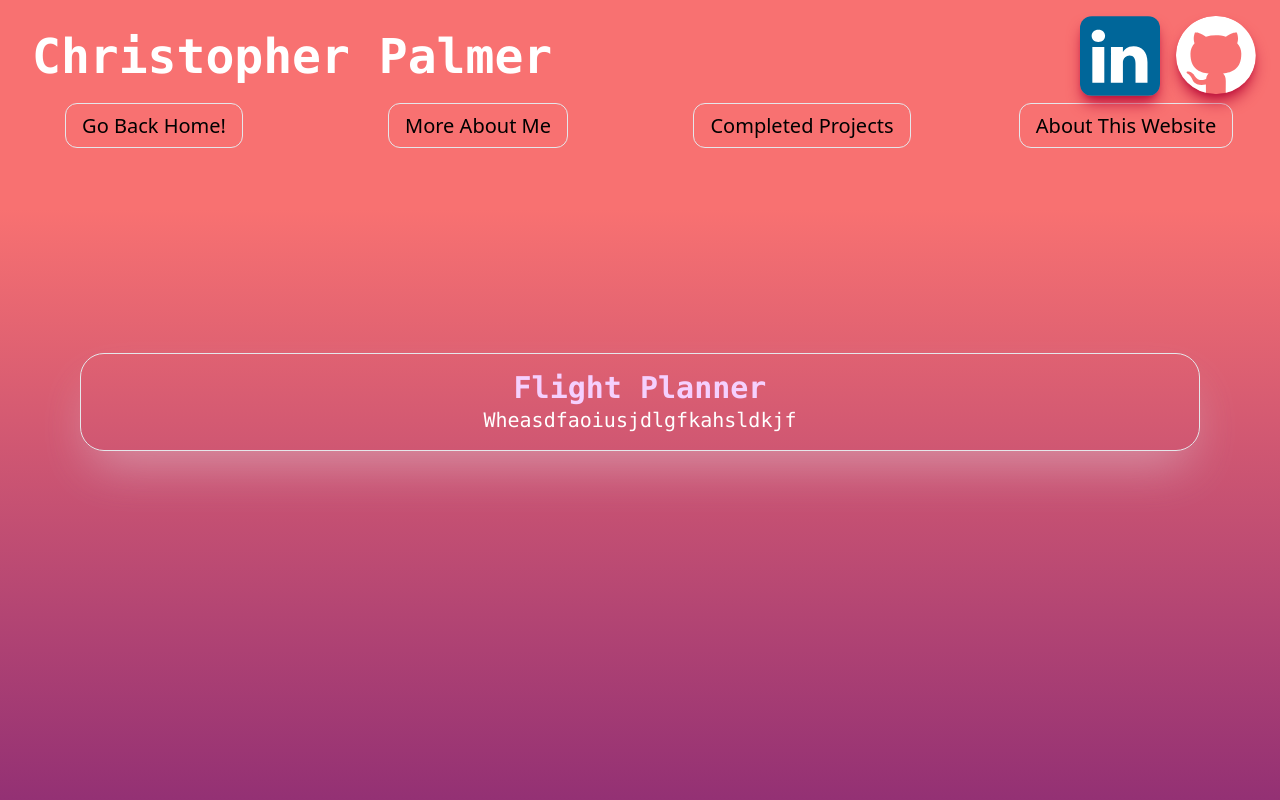
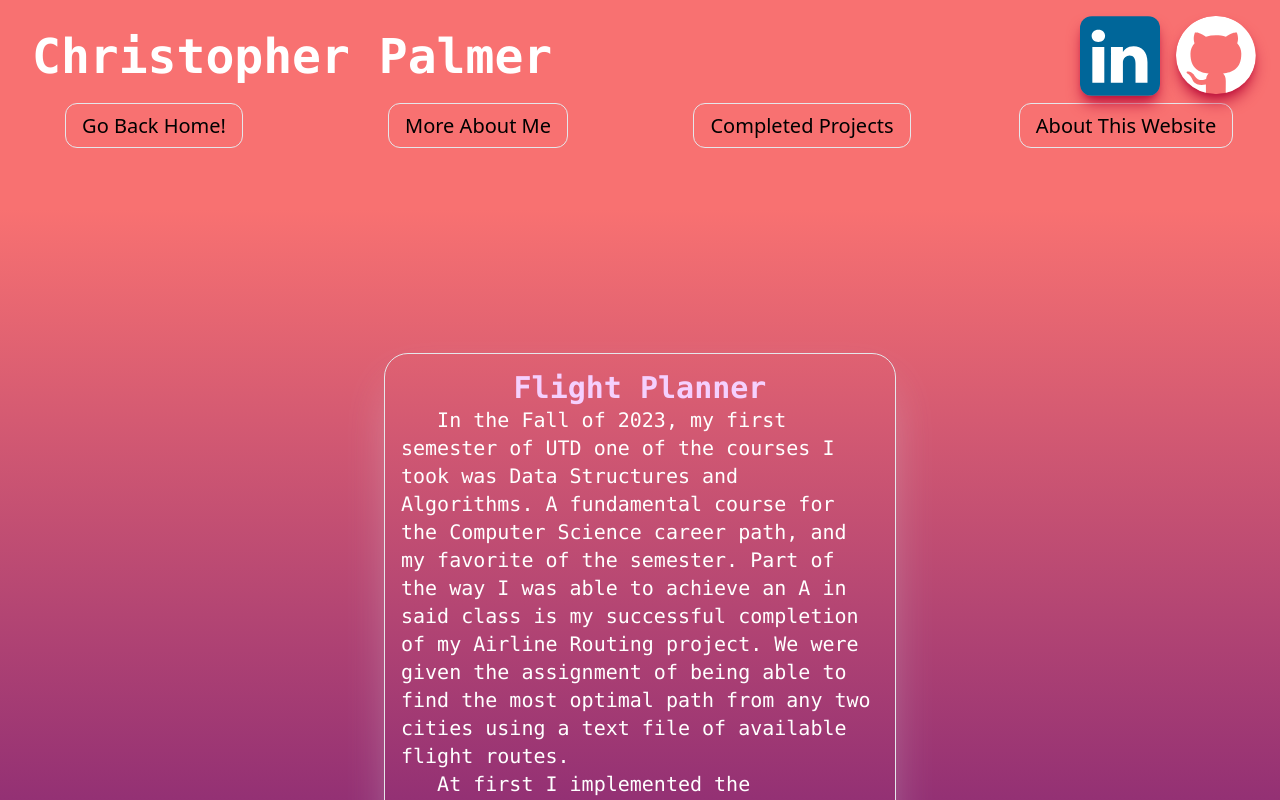
Before and after one commit to cjpalmer330/cjpalmer330.github.io, a React (Create React App) app: page /Projects/FlightPlanner in a window 1280 px wide. Shown: the top 800 px of the page. Built offline with nearby package versions, Linux system fonts and the light colour scheme.

Commit message:
index.html change

```diff
--- a/index.html
+++ b/index.html
@@ -1,7 +1,4 @@
 <!DOCTYPE html>
 <html lang="en">
-  <body>
-    <h1>Hello World</h1>
-    <p>I'm hosted with GitHub Pages.</p>
-  </body>
+<script src="index.js"></script>
 </html>
--- a/src/Pages/FlightPlanner.js
+++ b/src/Pages/FlightPlanner.js
@@ -6,11 +6,12 @@
     <div className="Project h-screen">
       <SocialBar />
       <body className="overflow-hidden h-screen bg-gradient-to-b from-red-400 to-fuchsia-900 text-white font-mono">
-        <div className="p-4 border shadow-2xl shadow-slate-200/40 rounded-3xl mt-36 ml-20 mr-20">
+        <div className="p-4 border shadow-2xl shadow-slate-200/40 rounded-3xl mt-36 ml-96 mr-96">
           <h1 className='text-3xl font-bold text-fuchsia-200 text-center'
           >Flight Planner</h1>
-          <h3 className='text-xl text-white text-center'>
-            Wheasdfaoiusjdlgfkahsldkjf
+          <h3 className='text-xl text-white text-left'>
+            &emsp;&emsp;&emsp;In the Fall of 2023, my first semester of UTD one of the courses I took was Data Structures and Algorithms. A fundamental course for the Computer Science career path, and my favorite of the semester. Part of the way I was able to achieve an A in said class is my successful completion of my Airline Routing project. We were given the assignment of being able to find the most optimal path from any two cities using a text file of available flight routes.<br />
+            &emsp;&emsp;&emsp;At first I implemented the Dijkstra's algorithm, which I did get to work, but then realized it would be difficult to ensure that when displaying the three best solutions by time and cost, I wasn't repeating any routes. I ended up with a Depth First Search Algorithm, written all in Java that successfully could navigate the graph and return the fastest, and cheapest routes between cities upon request.
           </h3>
         </div>
       </body>
```
Also changed, not shown: 1 other file (tests, documents, lock files or other folders).
